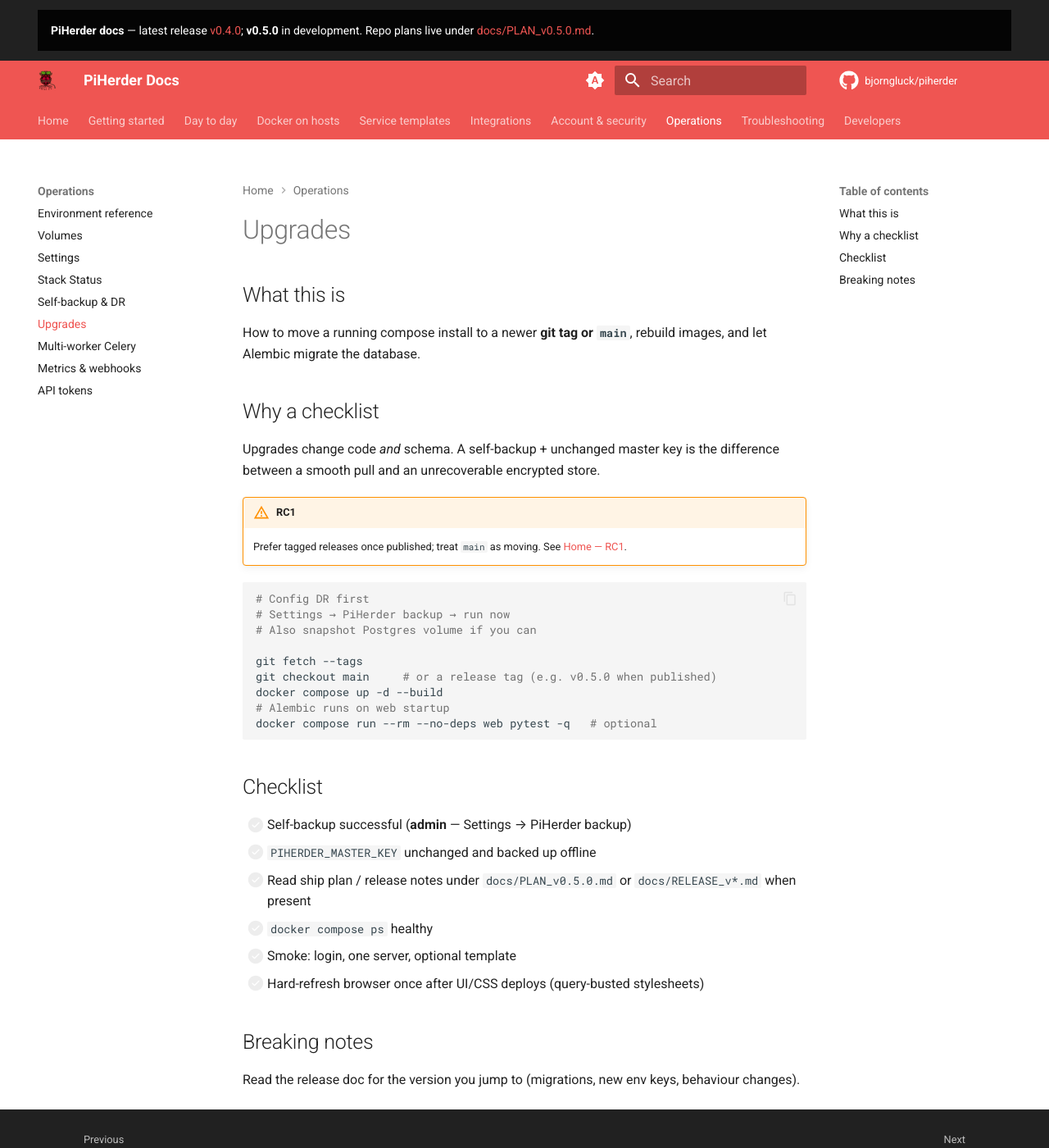
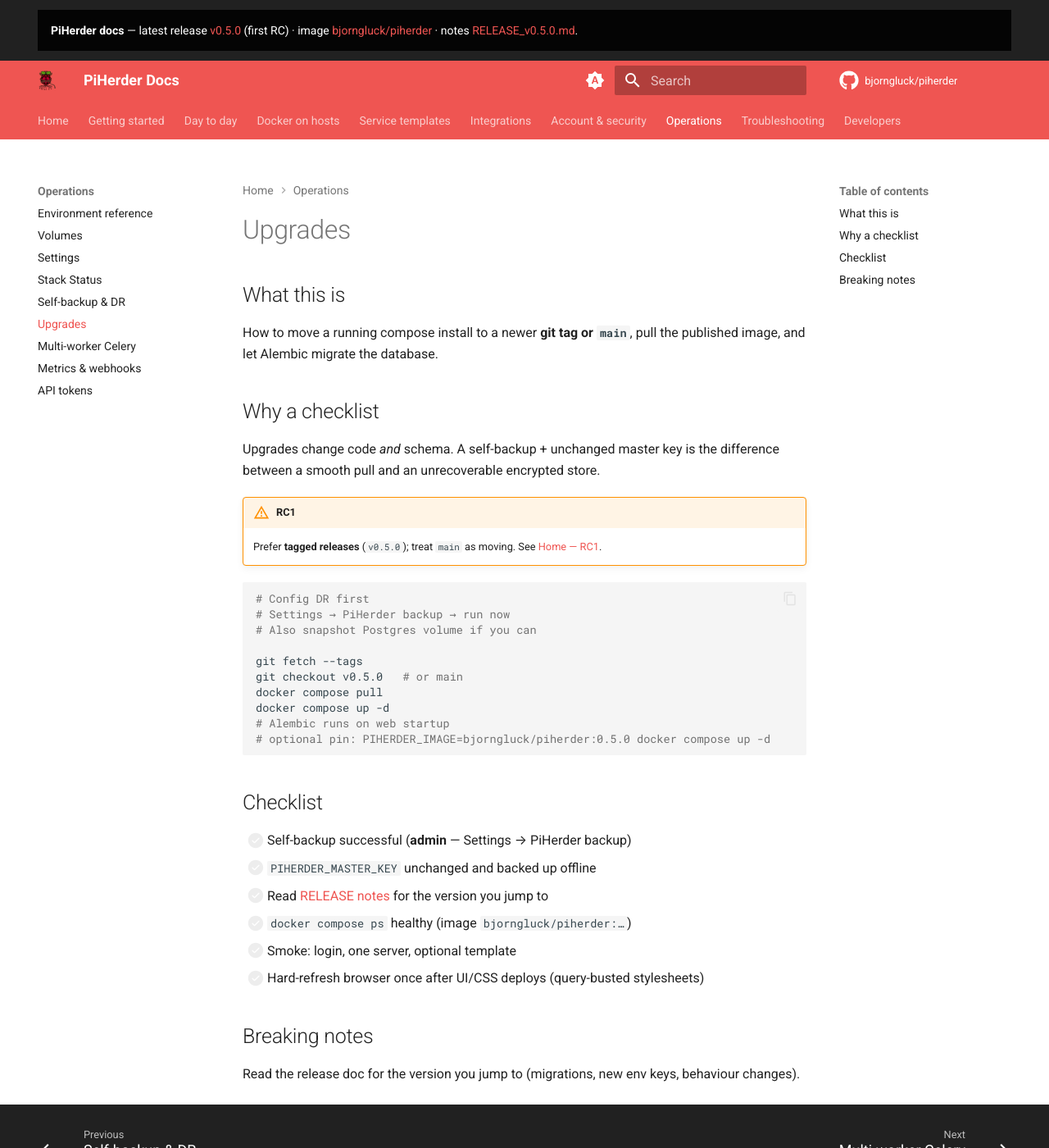
Before and after one commit to bjorngluck/piherder, an MkDocs documentation site: the page built from wiki/operations/upgrades.md, in a window 1280 px wide and 1400 px high. Shown: the whole window at 82% size. Built offline with MkDocs 1.6.1 and Material for MkDocs 9.7.7, drawn with Linux system fonts in a browser that asks for light colours; comment, search, counter and statistics services are not loaded.

Commit message:
docs(wiki): align banner, upgrades, and status with v0.5.0 release
Fix site announce (still pointed at v0.4.0), upgrades path (pull not
--build), templates status, and home table links to RELEASE/Hub.

````diff
--- a/wiki/operations/upgrades.md
+++ b/wiki/operations/upgrades.md
@@ -2,14 +2,14 @@
 
 ## What this is
 
-How to move a running compose install to a newer **git tag or `main`**, rebuild images, and let Alembic migrate the database.
+How to move a running compose install to a newer **git tag or `main`**, pull the published image, and let Alembic migrate the database.
 
 ## Why a checklist
 
 Upgrades change code *and* schema. A self-backup + unchanged master key is the difference between a smooth pull and an unrecoverable encrypted store.
 
 !!! warning "RC1"
-    Prefer tagged releases once published; treat `main` as moving. See [Home — RC1](../index.md#rc1).
+    Prefer **tagged releases** (`v0.5.0`); treat `main` as moving. See [Home — RC1](../index.md#rc1).
 
 ```bash
 # Config DR first
@@ -17,18 +17,19 @@
 # Also snapshot Postgres volume if you can
 
 git fetch --tags
-git checkout main     # or a release tag (e.g. v0.5.0 when published)
-docker compose up -d --build
+git checkout v0.5.0   # or main
+docker compose pull
+docker compose up -d
 # Alembic runs on web startup
-docker compose run --rm --no-deps web pytest -q   # optional
+# optional pin: PIHERDER_IMAGE=bjorngluck/piherder:0.5.0 docker compose up -d
 ```
 
 ## Checklist
 
 - [ ] Self-backup successful (**admin** — Settings → PiHerder backup)
 - [ ] `PIHERDER_MASTER_KEY` unchanged and backed up offline
-- [ ] Read ship plan / release notes under `docs/PLAN_v0.5.0.md` or `docs/RELEASE_v*.md` when present
-- [ ] `docker compose ps` healthy
+- [ ] Read [RELEASE notes](https://github.com/bjorngluck/piherder/blob/main/docs/RELEASE_v0.5.0.md) for the version you jump to
+- [ ] `docker compose ps` healthy (image `bjorngluck/piherder:…`)
 - [ ] Smoke: login, one server, optional template
 - [ ] Hard-refresh browser once after UI/CSS deploys (query-busted stylesheets)
 
--- a/wiki/overrides/main.html
+++ b/wiki/overrides/main.html
@@ -5,10 +5,11 @@
     <div class="md-banner__inner md-grid md-typeset">
       <p>
         <strong>PiHerder docs</strong> — latest release
-        <a href="https://github.com/bjorngluck/piherder/releases/tag/v0.4.0">v0.4.0</a>;
-        <strong>v0.5.0</strong> in development.
-        Repo plans live under
-        <a href="https://github.com/bjorngluck/piherder/blob/main/docs/PLAN_v0.5.0.md">docs/PLAN_v0.5.0.md</a>.
+        <a href="https://github.com/bjorngluck/piherder/releases/tag/v0.5.0">v0.5.0</a>
+        (first RC) · image
+        <a href="https://hub.docker.com/r/bjorngluck/piherder">bjorngluck/piherder</a>
+        · notes
+        <a href="https://github.com/bjorngluck/piherder/blob/main/docs/RELEASE_v0.5.0.md">RELEASE_v0.5.0.md</a>.
       </p>
     </div>
   </aside>
````
Also changed, not shown: wiki/README.md (+1 -1 lines), wiki/developers/contributing-docs.md (+1 -1 lines), wiki/index.md (+3 -2 lines), wiki/service-templates/overview.md (+1 -1 lines).
